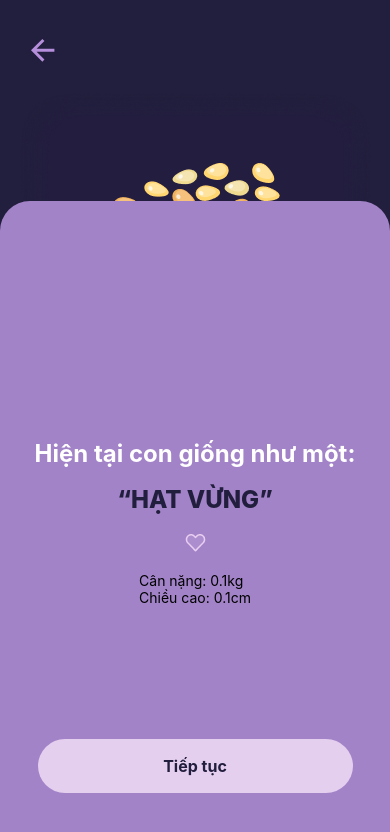
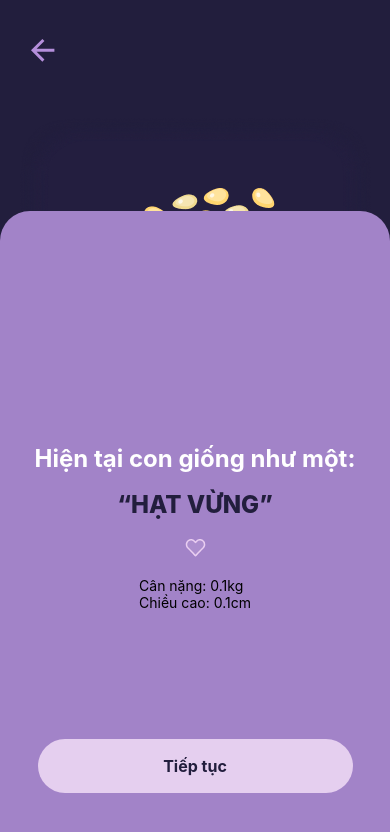
Before and after one commit to TalJa1/MamaMate, a React Native app: screen /RestScreenLast in a window 390 px wide. Shown: the top 832 px of the page. Built offline with nearby package versions, Linux system fonts and the light colour scheme.

Commit message:
Update RestScreenLastPage.tsx

```diff
--- a/pages/RestScreenLastPage.tsx
+++ b/pages/RestScreenLastPage.tsx
@@ -71,14 +71,14 @@ const styles = StyleSheet.create({
     flex: 0.5,
   },
   mainContent: {
-    flex: 1.5,
+    flex: 1,
     width: width,
     alignItems: 'center',
     justifyContent: 'center',
     rowGap: vh(2),
   },
   lowerview: {
-    flex: 1.6,
+    flex: 1.5,
     backgroundColor: '#A283C8',
     borderTopLeftRadius: 30,
     borderTopRightRadius: 30,
@@ -100,7 +100,7 @@ const styles = StyleSheet.create({
     alignItems: 'center',
     zIndex: 1,
     position: 'relative',
-    top: vh(5),
+    top: vh(8),
   },
   nextBtn: {
     backgroundColor: '#E5CFEF',
```
